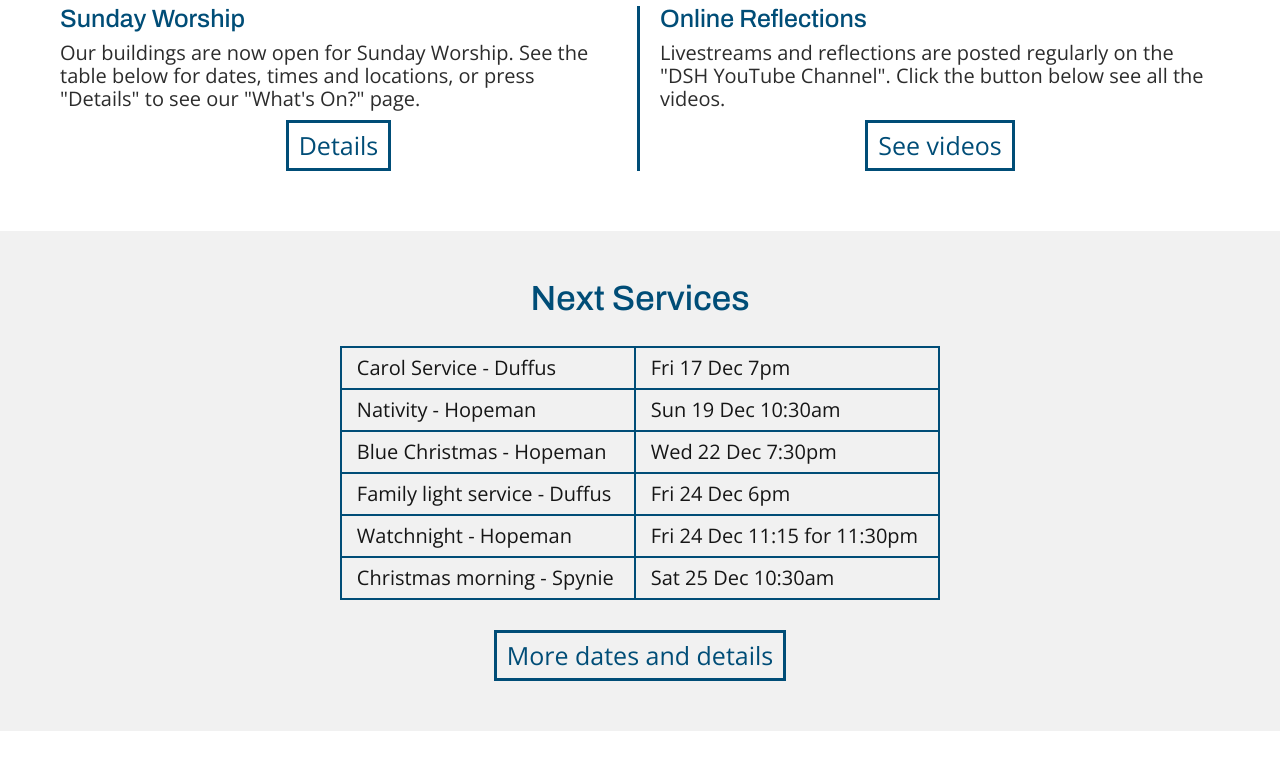
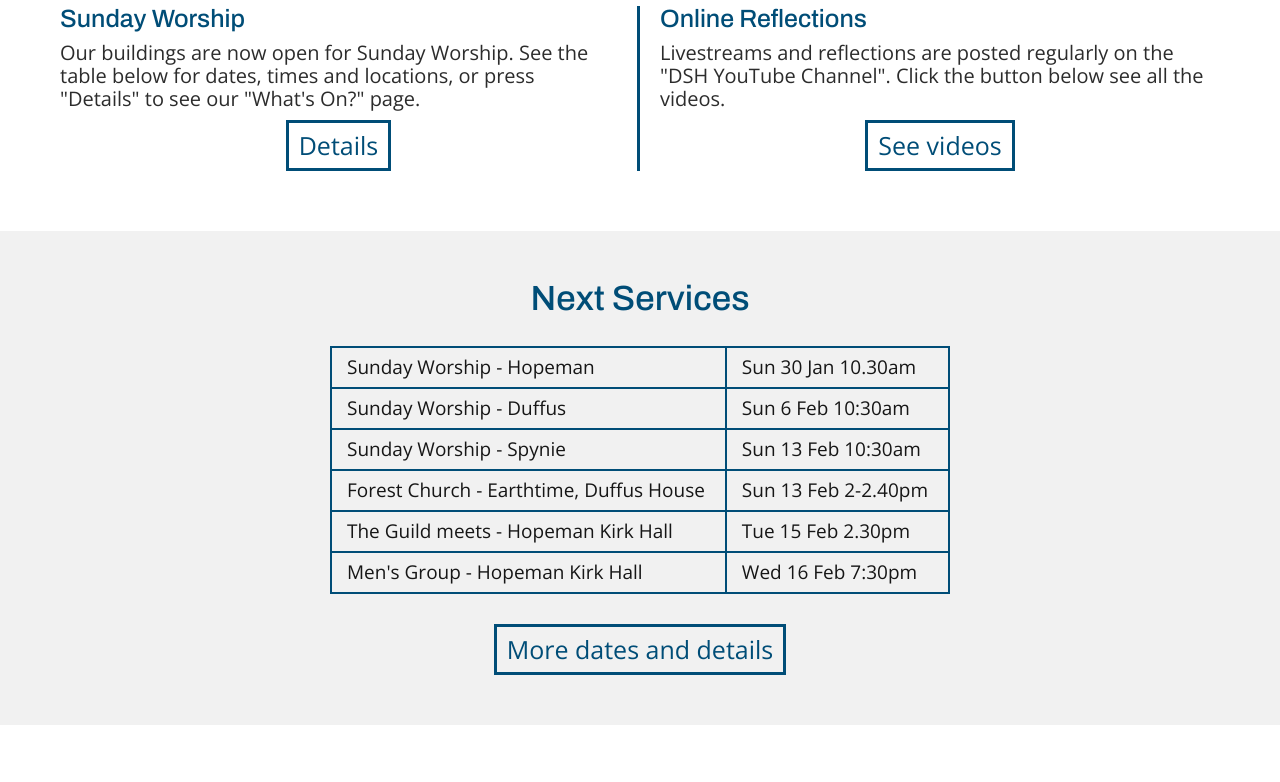
Before and after one commit to dshchurch/dshchurch.github.io, a plain HTML site: page index.html in a window 1280 px wide. Shown: the part 456-1238 px from the top of the page. Drawn offline with nearby package versions, Linux system fonts and the light colour scheme.

Commit message:
Updated dates and made date text smaller

```diff
--- a/index.html
+++ b/index.html
@@ -73,28 +73,28 @@
     <h1>Next Services</h1>
     <table>
         <tr>
-            <td>Carol Service - Duffus</td>
-            <td>Fri 17 Dec 7pm</td>
+            <td>Sunday Worship - Hopeman</td>
+            <td>Sun 30 Jan 10.30am</td>
         </tr>
         <tr>
-            <td>Nativity - Hopeman</td>
-            <td>Sun 19 Dec 10:30am</td>
+            <td>Sunday Worship - Duffus</td>
+            <td>Sun 6 Feb 10:30am</td>
         </tr>
         <tr>
-            <td>Blue Christmas - Hopeman</td>
-            <td>Wed 22 Dec 7:30pm</td>
+            <td>Sunday Worship - Spynie</td>
+            <td>Sun 13 Feb 10:30am</td>
         </tr>
         <tr>
-            <td>Family light service - Duffus</td>
-            <td>Fri 24 Dec 6pm</td>
+            <td>Forest Church - Earthtime, Duffus House</td>
+            <td>Sun 13 Feb 2-2.40pm</td>
         </tr>
         <tr>
-            <td>Watchnight - Hopeman</td>
-            <td>Fri 24 Dec 11:15 for 11:30pm</td>
+            <td>The Guild meets - Hopeman Kirk Hall</td>
+            <td>Tue 15 Feb 2.30pm</td>
         </tr>
         <tr>
-            <td>Christmas morning - Spynie</td>
-            <td>Sat 25 Dec 10:30am</td>
+            <td>Men's Group - Hopeman Kirk Hall</td>
+            <td>Wed 16 Feb 7:30pm</td>
         </tr>
     </table>
     <a href="calendar/December-2021-to-March-2022.pdf">More dates and details</a>
--- a/style.css
+++ b/style.css
@@ -167,7 +167,7 @@ nav ul li:hover{
     border: 2px solid #004d77;
     padding: 10px 20px 10px 15px;
     font-family: 'Open Sans', sans-serif;
-    font-size: 20px;
+    font-size: 19px;
     color: #161616;
   }
 #next-services a{
@@ -330,7 +330,7 @@ footer{
     }
     #next-services table, th, td {
         padding: 10px 10px 10px 10px;
-        font-size: 20px;
+        font-size: 18px;
       }
     #content h1{
         font-size: 50px;
@@ -363,7 +363,7 @@ footer{
     }
     #next-services table, th, td {
         padding: 10px 5px 10px 5px;
-        font-size: 18px;
+        font-size: 17px;
     }
     #magazine{
         padding: 25px 15px;
```
